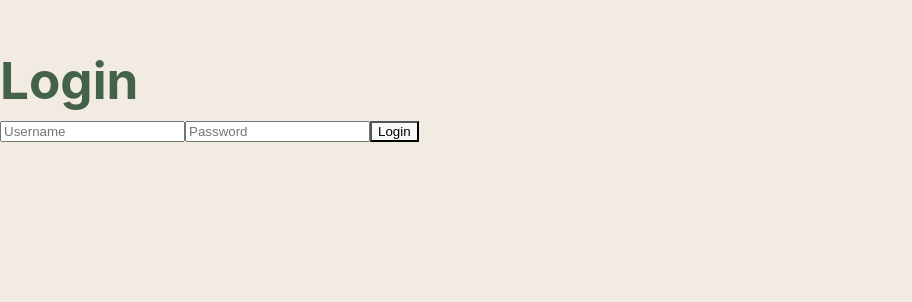
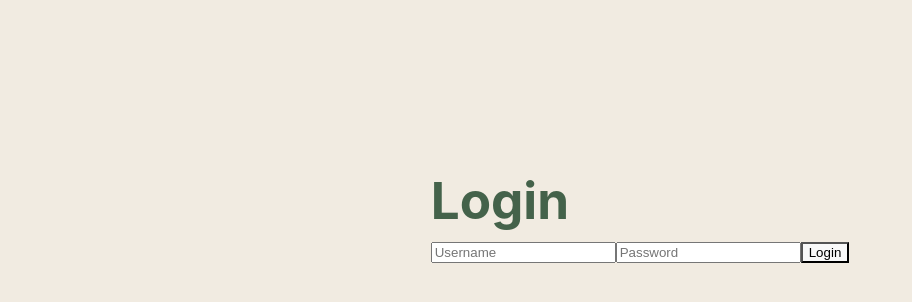
Before and after one commit to NoNathan17/nutri, a React (Vite) app in the folder frontend/: page /login in a window 1280 px wide. Shown: the part 320-622 px from the top of the page, without its empty margins (0-912 px from the left). Built offline with nearby package versions, Linux system fonts and the light colour scheme.

Commit message:
corrected alignment

```diff
--- a/frontend/src/index.css
+++ b/frontend/src/index.css
@@ -32,7 +32,7 @@ body {
   padding: 0;
   flex-direction: column;
   justify-content: center;
-  align-items: flex-start;
+  align-items: center;
 }
 
 .app-container {
@@ -52,6 +52,7 @@ h1 {
   line-height: 1.1;
   color: #44624A;
   font-weight: bold;
+  margin-top: 275px;
   margin-bottom: 10px;
 }
 
```
